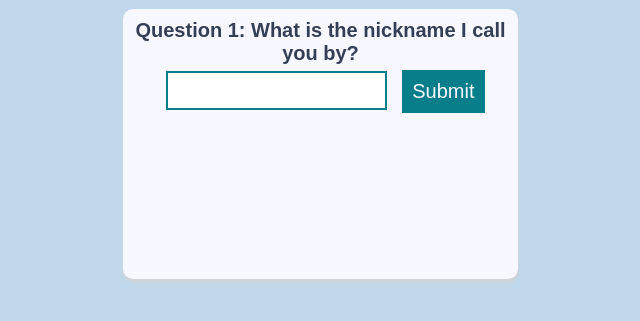
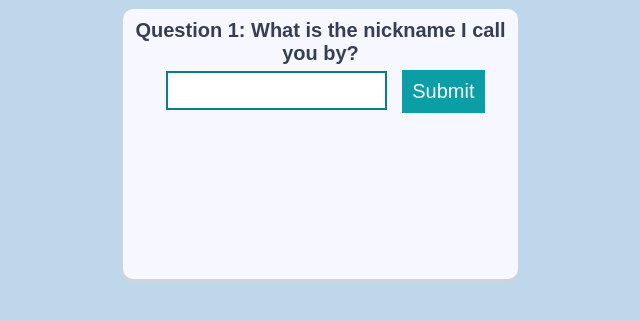
Before and after one commit to ProjectSmiley/ProjectSmiley.github.io, a plain HTML site: page index.html in a window 1280 px wide. In both pictures the pointer is over the button "Submit". Shown: the part 303-624 px from the top of the page, without its empty margins (317-957 px from the left). Drawn offline with Linux system fonts and the light colour scheme.

Commit message:
Update style.css

```diff
--- a/style.css
+++ b/style.css
@@ -56,6 +56,10 @@ button {
   border: none;
 }
 
+button:hover {
+background-color: #0c9ea6;
+}
+
 #result {
   color: rgb(6, 94, 129);
   margin-top: 10px;
```
